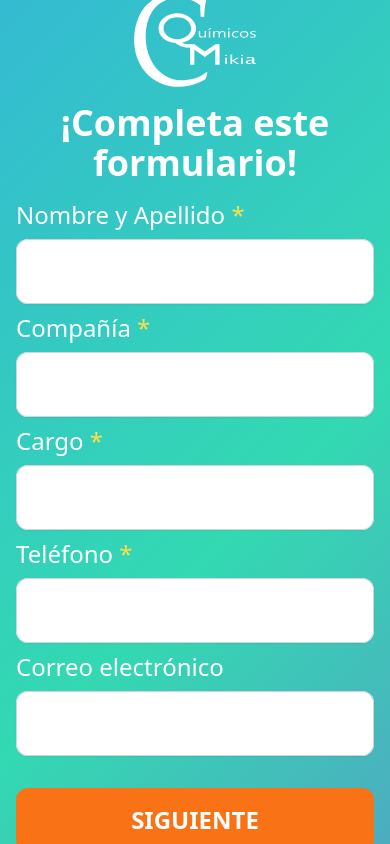
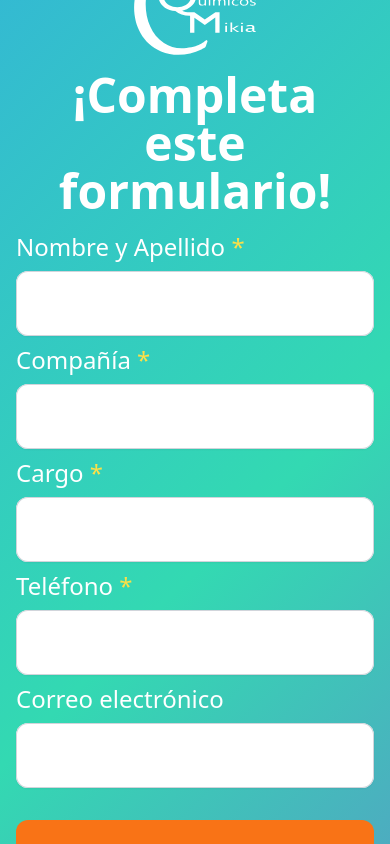
Before and after one commit to ochoasanchez/playcon, a React (Vite) app: page /form in a window 390 px wide. Built offline with nearby package versions, Linux system fonts and the light colour scheme.

Commit message:
Mikia v1 (?)

```diff
--- a/src/pages/Form.tsx
+++ b/src/pages/Form.tsx
@@ -3,6 +3,7 @@ import { useState, ChangeEvent, FormEvent, useEffect } from "react";
 import { ActionButton } from "../components/ActionButton";
 import { useNavigate, useParams } from "react-router-dom";
 import Logo from "../components/Logo";
+import { MainTitle } from "../components/MainTitle";
 
 export function Form() {
   // localStorage.clear();
@@ -105,7 +106,7 @@ export function Form() {
             el desafío!
           </h1>
         ) : (
-          <h1 className="text-center text-4xl lg:text-8xl font-bold">¡Completa este formulario!</h1>
+          <MainTitle text="¡Completa este formulario!" />
         )}
       </div>
       <div className="flex w-full flex-col md:w-8/12 lg:w-8/12">
```
Also changed, not shown: 3 other files (tests, documents, lock files or other folders).
